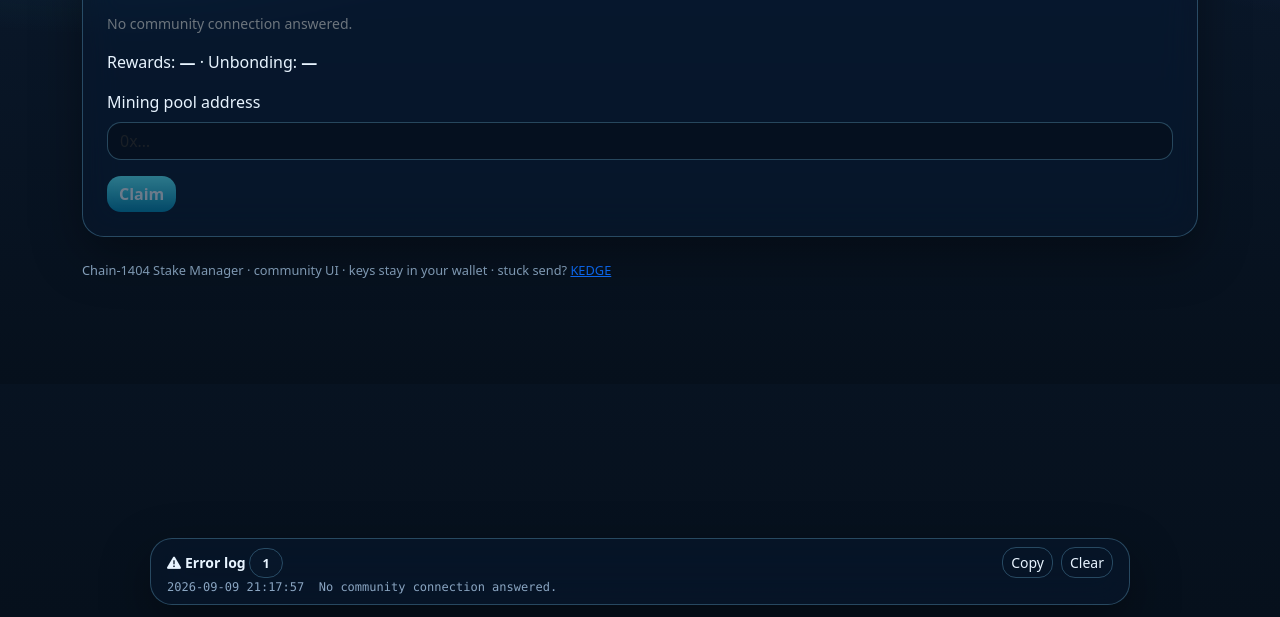
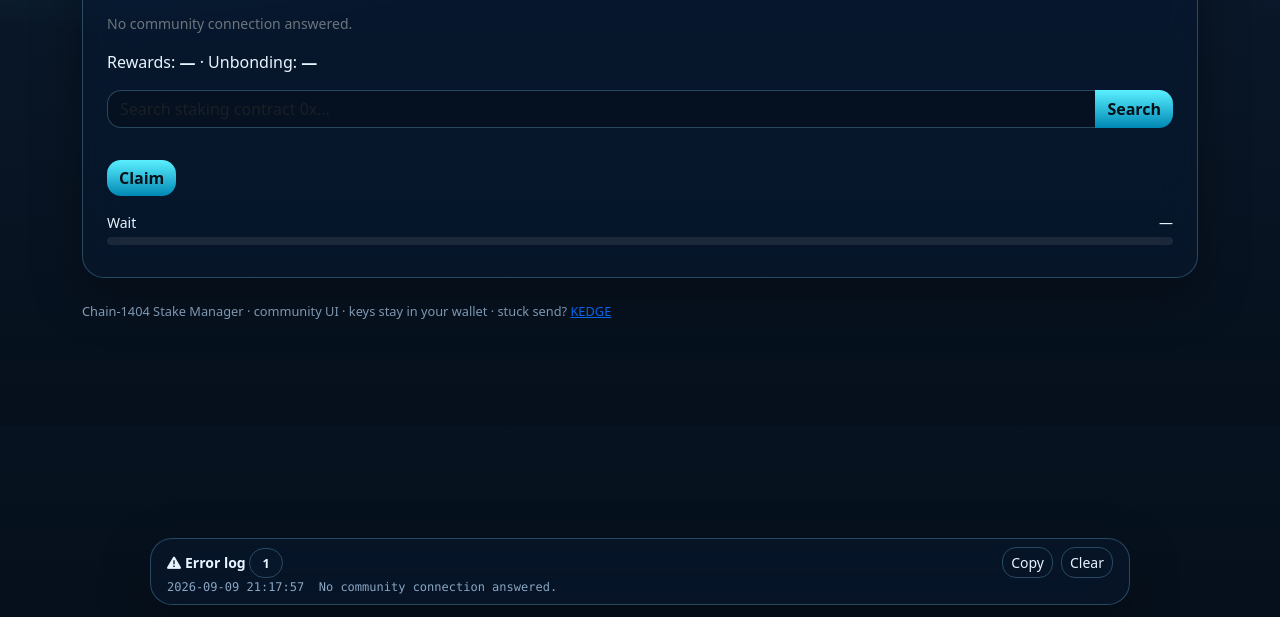
Before and after one commit to psycho-v1/Chain-1404-Stake-Manager, a plain HTML site: page claim.html in a window 1280 px wide. Shown: the part 183-800 px from the top of the page. Drawn offline with nearby package versions, Linux system fonts and the light colour scheme; no server answers.

Commit message:
Update claim.html

```diff
--- a/claim.html
+++ b/claim.html
@@ -19,9 +19,21 @@
       <p id="detail" class="small text-secondary"></p>
       <p>Rewards: <strong id="rew">—</strong> · Unbonding: <strong id="unbond">—</strong></p>
       <p class="small" id="firstStake"></p>
-      <label class="form-label" for="pool">Mining pool address</label>
-      <input class="form-control" id="pool" placeholder="0x…" autocomplete="off" spellcheck="false">
-      <button type="button" class="btn btn-accent mt-3" id="btnClaim" data-need-ready>Claim</button>
+      <p class="small" id="lockedLine"></p>
+      <div class="input-group mb-3">
+        <input class="form-control" id="contractQuery" placeholder="Search staking contract 0x…" autocomplete="off" spellcheck="false">
+        <button class="btn btn-accent" type="button" id="btnSearchContracts">Search</button>
+      </div>
+      <div id="contractHits"></div>
+      <button type="button" class="btn btn-accent mt-3" id="btnClaim">Claim</button>
+      <div class="wait-card mt-3" id="waitCard">
+        <div class="d-flex justify-content-between small mb-1">
+          <span id="waitLabel">Wait</span>
+          <span id="waitClock">—</span>
+        </div>
+        <div class="wait-track"><div class="wait-fill" id="waitFill"></div></div>
+        <p class="small text-secondary mb-0 mt-2" id="waitHint"></p>
+      </div>
     </div>
   </main>
   <footer class="site container-xl pb-3" id="foot"></footer>
```
